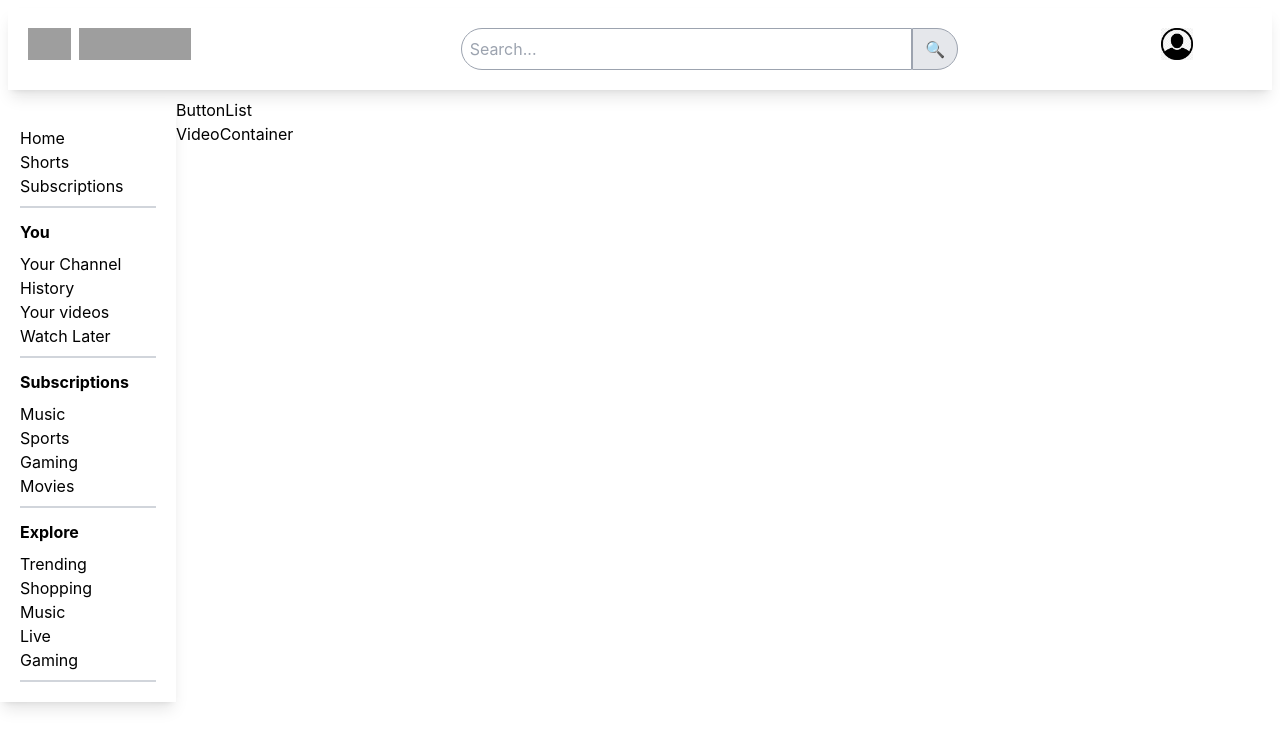
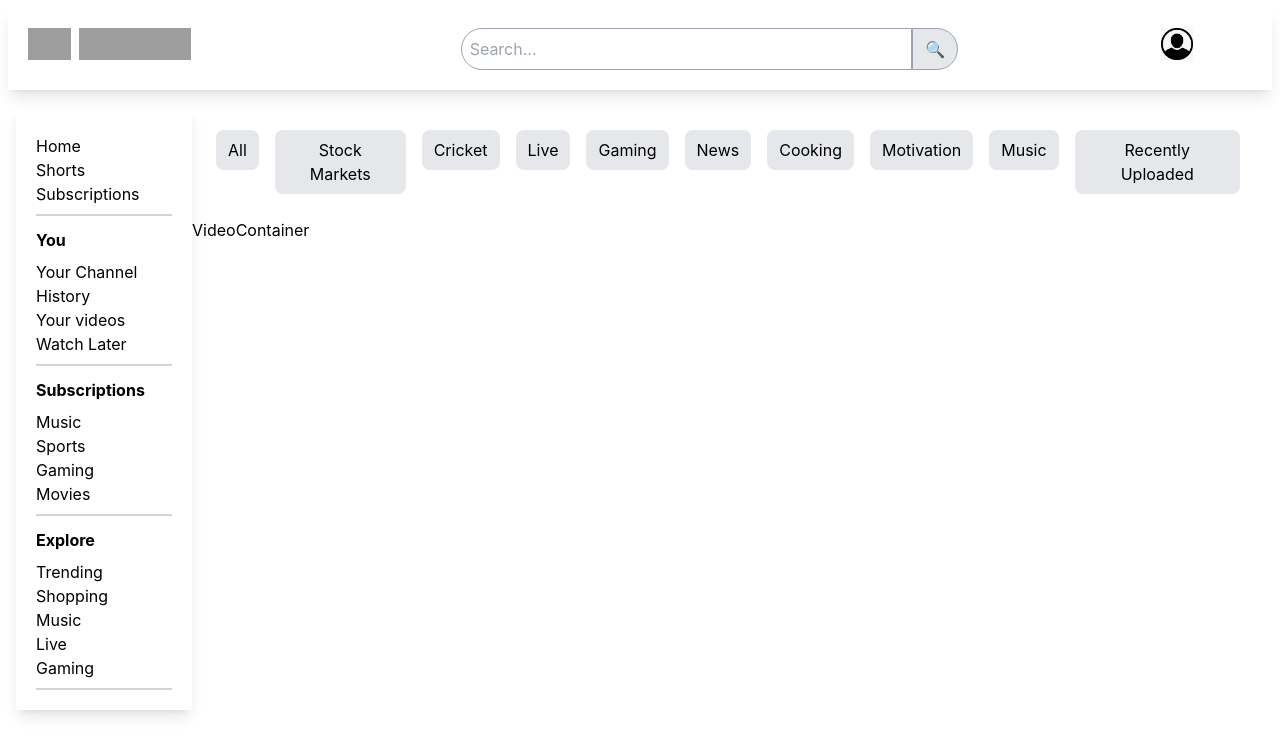
Before and after one commit to mynk-13/youtube-proj, a React (Create React App) app: page / in a window 1280 px wide. Shown: the top 756 px of the page. Built offline with nearby package versions, Linux system fonts and the light colour scheme; grey boxes are pictures that could not be loaded.

Commit message:
Added the static  ButtonList(filters) in MainContainer

```diff
--- a/src/components/Body.js
+++ b/src/components/Body.js
@@ -5,7 +5,7 @@ import MainContainer from './MainContainer';
 
 const Body = () => {
   return (
-    <div className='flex'>
+    <div className='flex p-2 m-2'>
         <Sidebar />
         <MainContainer />
     </div>
--- /dev/null
+++ b/src/components/Button.js
@@ -0,0 +1,18 @@
+import React from 'react'
+
+const Button = ({name}) => {
+
+
+  return (
+    <div>
+        <button className='px-3 py-2 m-2 bg-gray-200 rounded-lg'>{name}</button>
+        {/* <button className='p-2 m-2 bg-gray-300 rounded-lg'>Stock Markets</button>
+        <button className='p-2 m-2 bg-gray-300 rounded-lg'>Live</button>
+        <button className='p-2 m-2 bg-gray-300 rounded-lg'>Mixes</button>
+        <button className='p-2 m-2 bg-gray-300 rounded-lg'>Cricket</button> */}
+
+    </div>
+  )
+}
+
+export default Button;
--- a/src/components/ButtonList.js
+++ b/src/components/ButtonList.js
@@ -1,8 +1,13 @@
 import React from 'react'
+import Button from './Button';
 
 const ButtonList = () => {
+
+    const list=["All", "Stock Markets", "Cricket", "Live", "Gaming", "News","Cooking","Motivation", "Music", "Recently Uploaded"];
   return (
-    <div>ButtonList</div>
+    <div className='flex m-2 p-2'>
+       {list?.map((data,index)=><Button key={index} name={data} />)}
+    </div>
   )
 }
 
```
